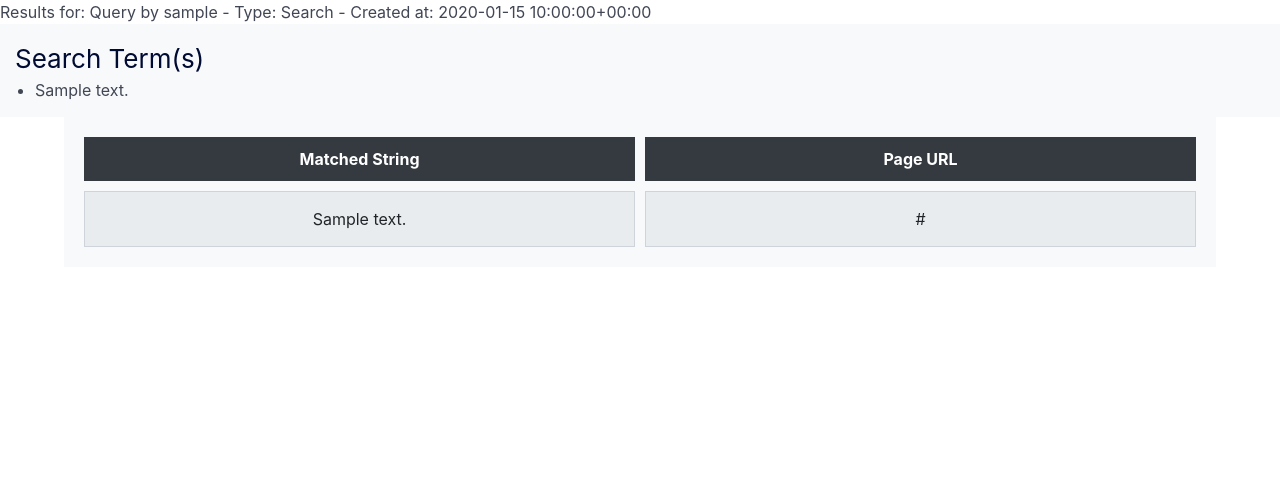
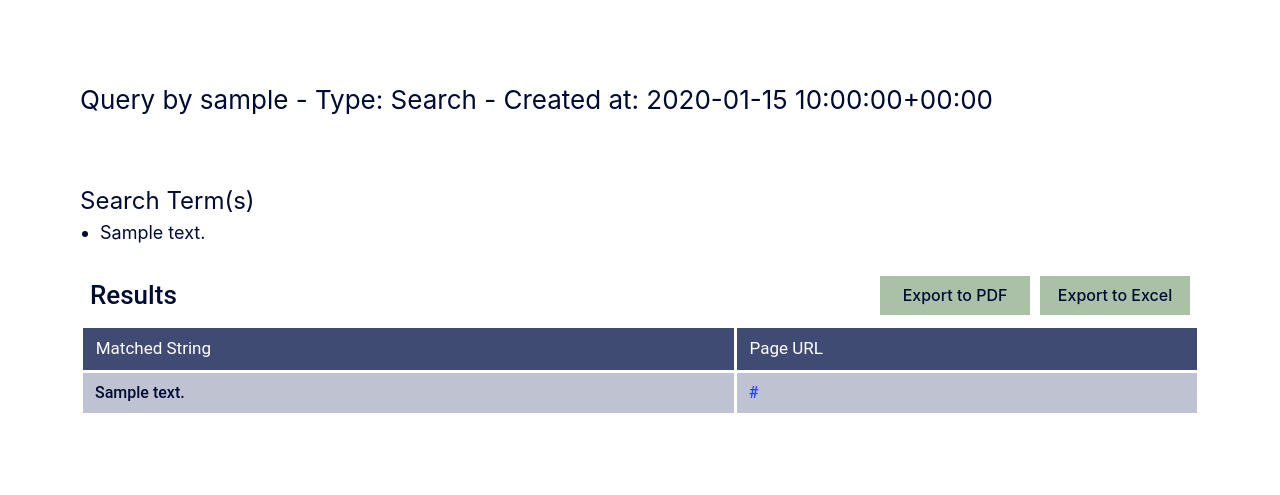
Before and after one commit to 88potatoes/wrt2, a Django app: page /query/1/results/ in a window 1280 px wide. Shown: the part 54-549 px from the top of the page. Run offline with Django 5.2, Linux system fonts and the light colour scheme; a user stored in the database is signed in; tables that the repository leaves empty hold one stand-in row (values such as "Sample post").

Commit message:
query results page mostly completed bar export functionality

```diff
--- a/templates/wrt/query_results.html
+++ b/templates/wrt/query_results.html
@@ -51,22 +51,33 @@
             list-style-type: disc;
             padding-left: 20px;
         }
+
+        .search_terms_list li {
+            font-size: 18px;
+            font-weight: 400;
+            color: #000B34;
+            text-align: left;
+        }
+
+        h3 {
+            font-size: 24px;
+            font-weight: 400;
+            color: #000B34;
+            text-align: left;
+        }
+
     </style>
 {% endblock %}
 
 {% block content %}
     {% include "partials/navbar.html" %}
-    <!-- 'table', 'is-bordered', 'is-fullwidth', 'is-hoverable'
-    <thead>
-        <tr>
-            <th>Matched String</th>
-            <th>Page URL</th>
-        </tr>
-    </thead> -->
 
-    <h1>Results for: {{ search_query }}</h1>
-    <div class="search_terms">
-        <h2>Search Term(s)</h2>
+    <div class="tab-content">
+        <div class="columns-is-centered">
+            <h2 class="tab-title">{{ search_query }}</h2>
+
+            <div class="searchParameters">
+                <h3>Search Term(s)</h3>
                 <ul class="search_terms_list">
                     {% for search_term in search_terms %}
                         <li>{{search_term}}</li>  <!-- TODO Customize this -->
@@ -75,16 +86,43 @@
                     {% endfor %}
                 </ul>
             </div>
-    <ul class="container">
-        <div class="header">Matched String</div>
-        <div class="header">Page URL</div>
+
+            <div class="searchResultsContainer" style="margin-top: 20px;">
+                <div class="table-header">
+                    <h2 class="results">Results</h2>
+                    <div class="button-group">
+                        <button id="exportPDF" class="button is-link export-pdf" style="margin-right: 10px;">
+                            Export to PDF
+                        </button>
+                        <button id="exportExcel" class="button is-link export-excel">Export to Excel</button>
+                    </div>
+                </div>
+
+                <table class="table is-bordered is-fullwidth is-hoverable">
+                    <thead>
+                        <tr>
+                            <th>Matched String</th>
+                            <th>Page URL</th>
+                        </tr>
+                    </thead>
+                    <tbody>
                         {% for result in results %}
-            <div class="row">
-                <div class="cell">{{result.search_text}}</div>
-                <div class="cell">{{result.url}}</div>
-            </div> <!-- TODO Customize this -->
+                            <tr>
+                                <td>{{result.search_text}}</td>
+                                <td><a href={{result.url}}>{{result.url}}</a></td>
+                            </tr>
                         {% empty %}
-            <li>No results found for this query.</li>
+                            <h3>No results found for this query.</h3>
                         {% endfor %}
-    </ul>
+                    </tbody>
+                </table>
+            </div>
+        </div>
+    </div>
 {% endblock %}
+
+{% block script %}
+<script>
+
+</script>
+{% endblock %}
```
Also changed, not shown: templates/wrt/brokenLinks.html (+4 -4 lines), templates/wrt/search.html (+5 -21 lines). Lines whose indentation alone changed are shown as unchanged.
